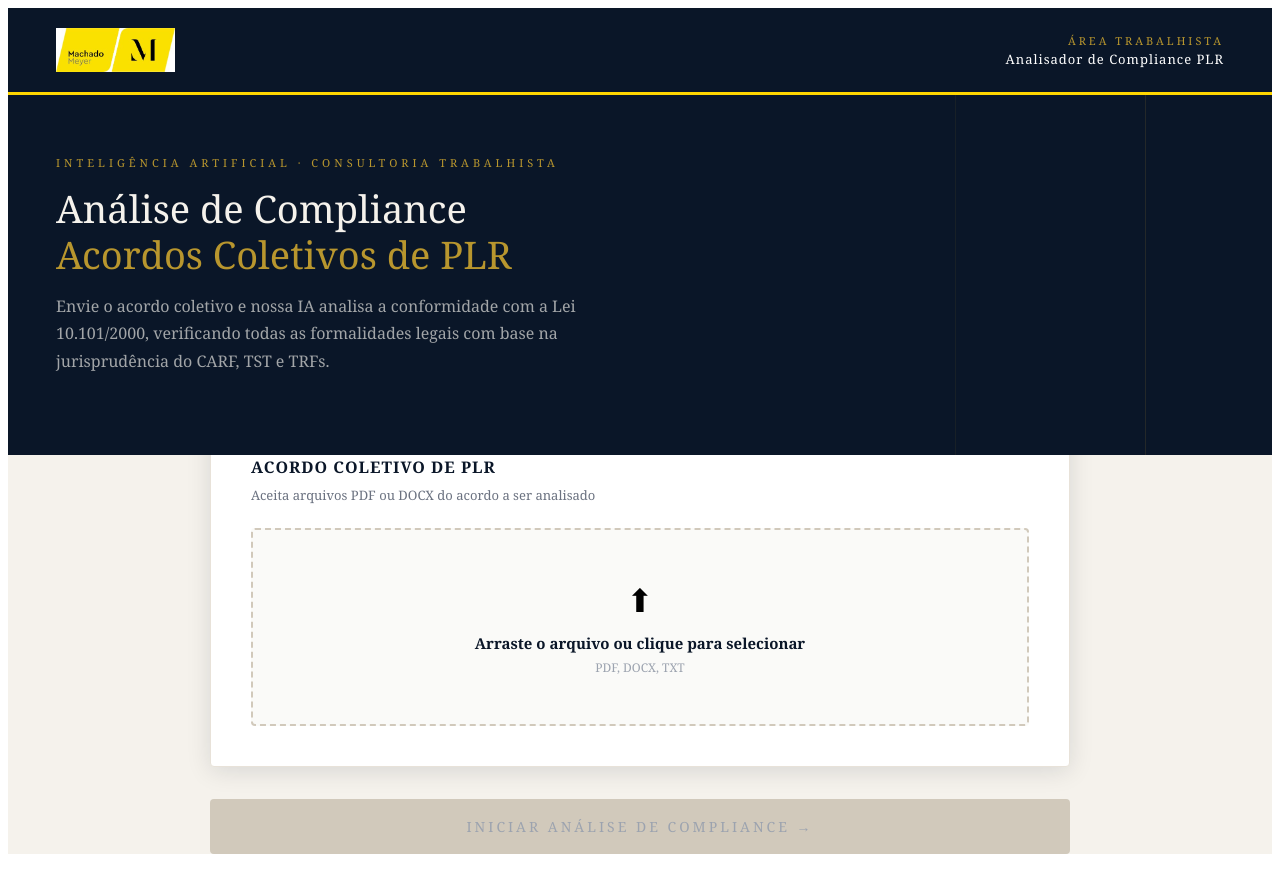
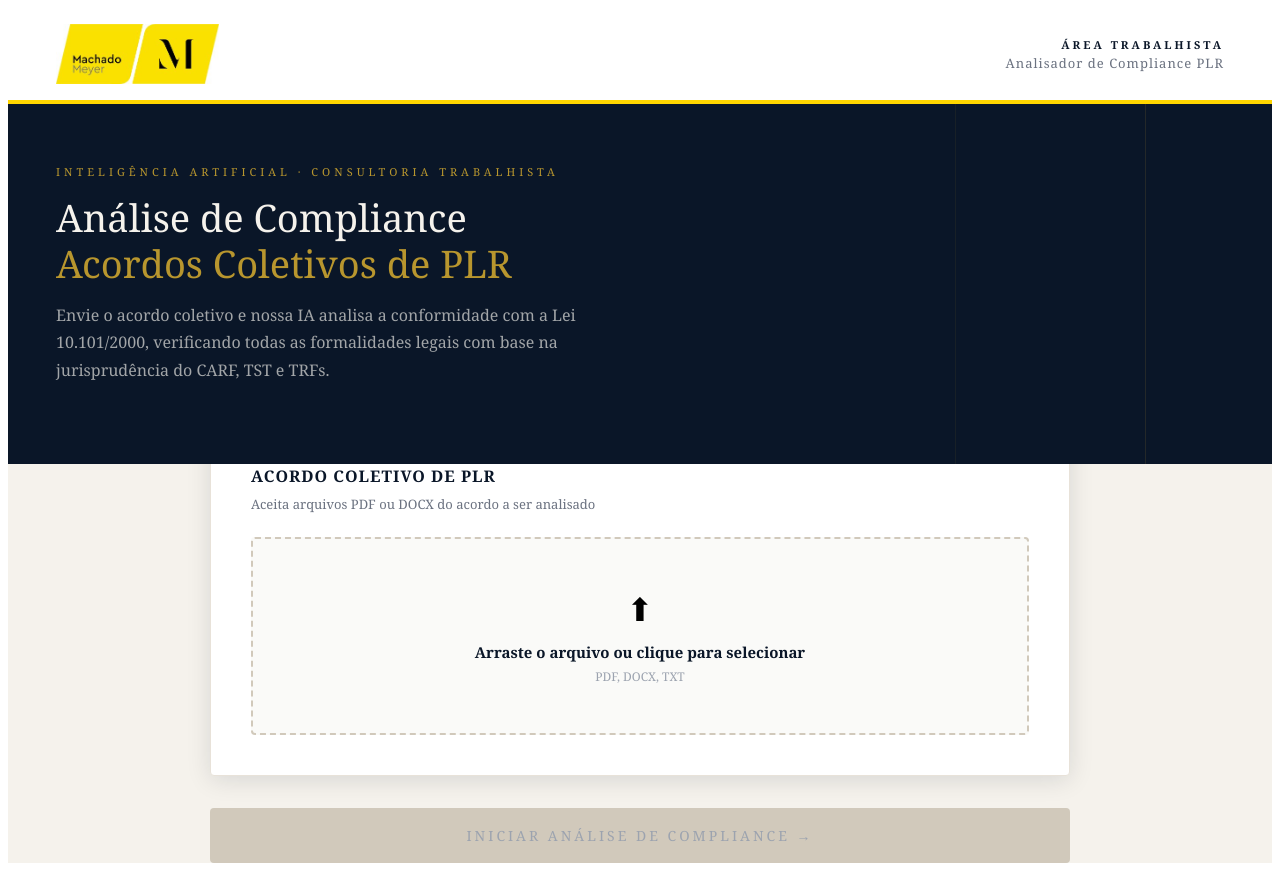
Before and after one commit to carolinegorra-tech/plr-compliance, a React (Create React App) app: page / in a window 1280 px wide. Built offline with nearby package versions, Linux system fonts and the light colour scheme.

Commit message:
Update App.js

```diff
--- a/src/App.js
+++ b/src/App.js
@@ -254,9 +254,9 @@
     }}>
       {/* Header */}
       <header style={{
-        background: "#0A1628",
-        borderBottom: "3px solid #FFD600",
-        padding: "20px 48px",
+        background: "#FFFFFF",
+        borderBottom: "4px solid #FFD600",
+        padding: "16px 48px",
         display: "flex",
         alignItems: "center",
         justifyContent: "space-between",
@@ -264,10 +264,10 @@
         top: 0,
         zIndex: 100,
       }}>
-        <MM_LOGO />
+        <MM_LOGO height={60} />
         <div style={{ textAlign: "right" }}>
-          <div style={{ color: "#B8962E", fontSize: "11px", letterSpacing: "3px", marginBottom: "2px" }}>ÁREA TRABALHISTA</div>
-          <div style={{ color: "#fff", fontSize: "13px", letterSpacing: "1px" }}>Analisador de Compliance PLR</div>
+          <div style={{ color: "#0A1628", fontSize: "11px", letterSpacing: "3px", marginBottom: "2px", fontWeight: "600" }}>ÁREA TRABALHISTA</div>
+          <div style={{ color: "#6B7280", fontSize: "13px", letterSpacing: "1px" }}>Analisador de Compliance PLR</div>
         </div>
       </header>
 
```
